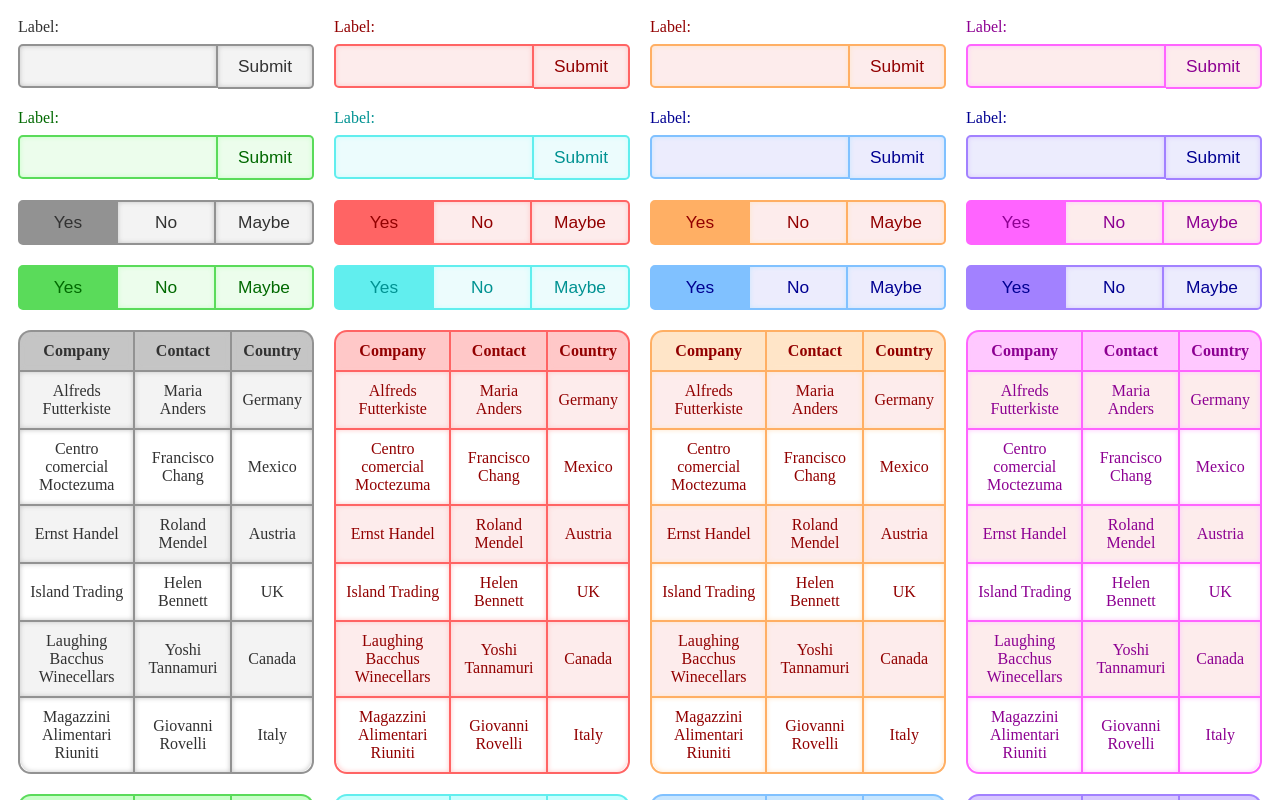
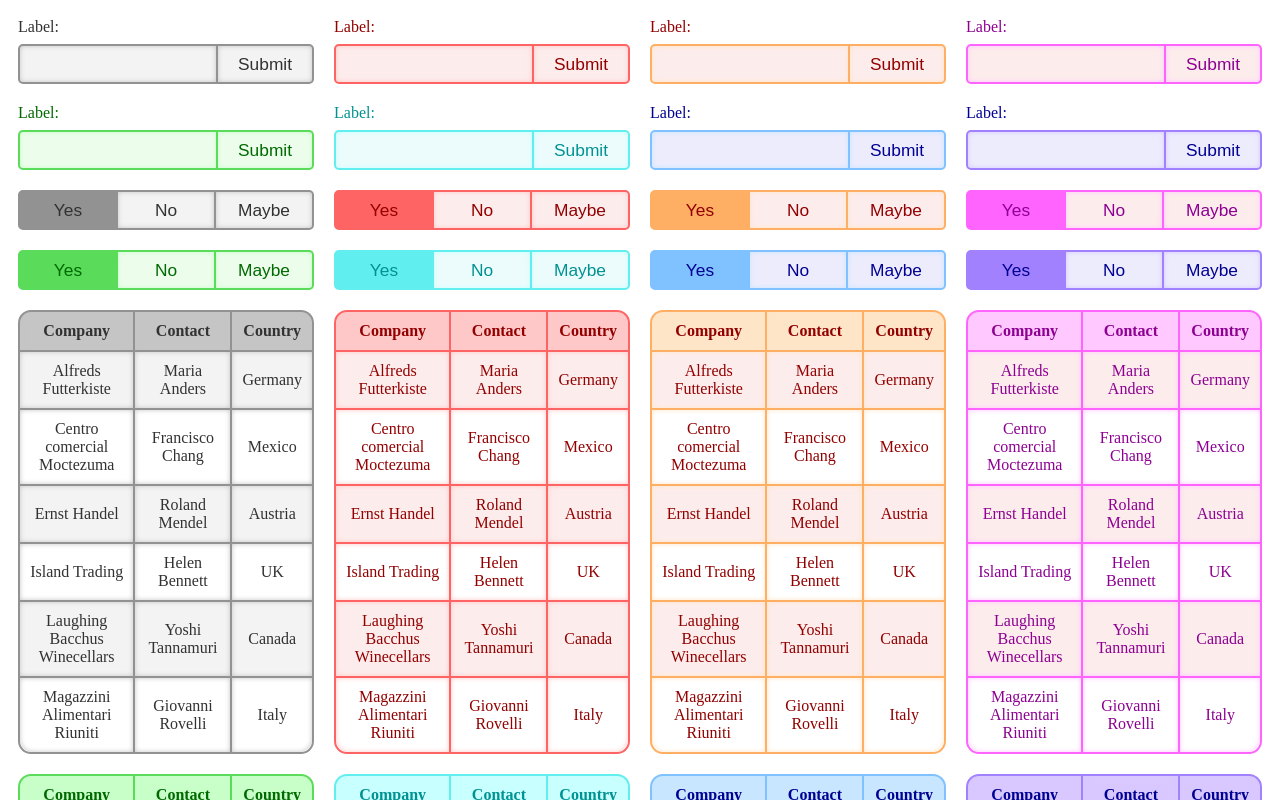
Before and after one commit to Thiago099/colorful-css, a Vue app: page / in a window 1280 px wide. Shown: the top 800 px of the page. Built offline with nearby package versions, Linux system fonts and the light colour scheme.

Commit message:
[fix] height

```diff
--- a/src/css/inputs.css
+++ b/src/css/inputs.css
@@ -48,17 +48,15 @@
     font-size: 13pt;
     text-align : center;
     outline-style: none;
-    height: 45px;
-
 }
 .input{
-    height: 29.5px;
     min-width: 0px;
     color: var(--very-dark);
     caret-color: var(--very-dark);
     box-shadow: inset 0 0 5px var(--medium);
 }
 .button{
+    height: 40px;
     flex:1;
     padding-left: 20px;
     padding-right: 20px;
@@ -78,6 +76,6 @@
 }
 .button:hover:not(.button-selected){
     background-color:var(--medium);
-    font-size: 17pt;
+    font-size: 16pt;
 
 }
```
